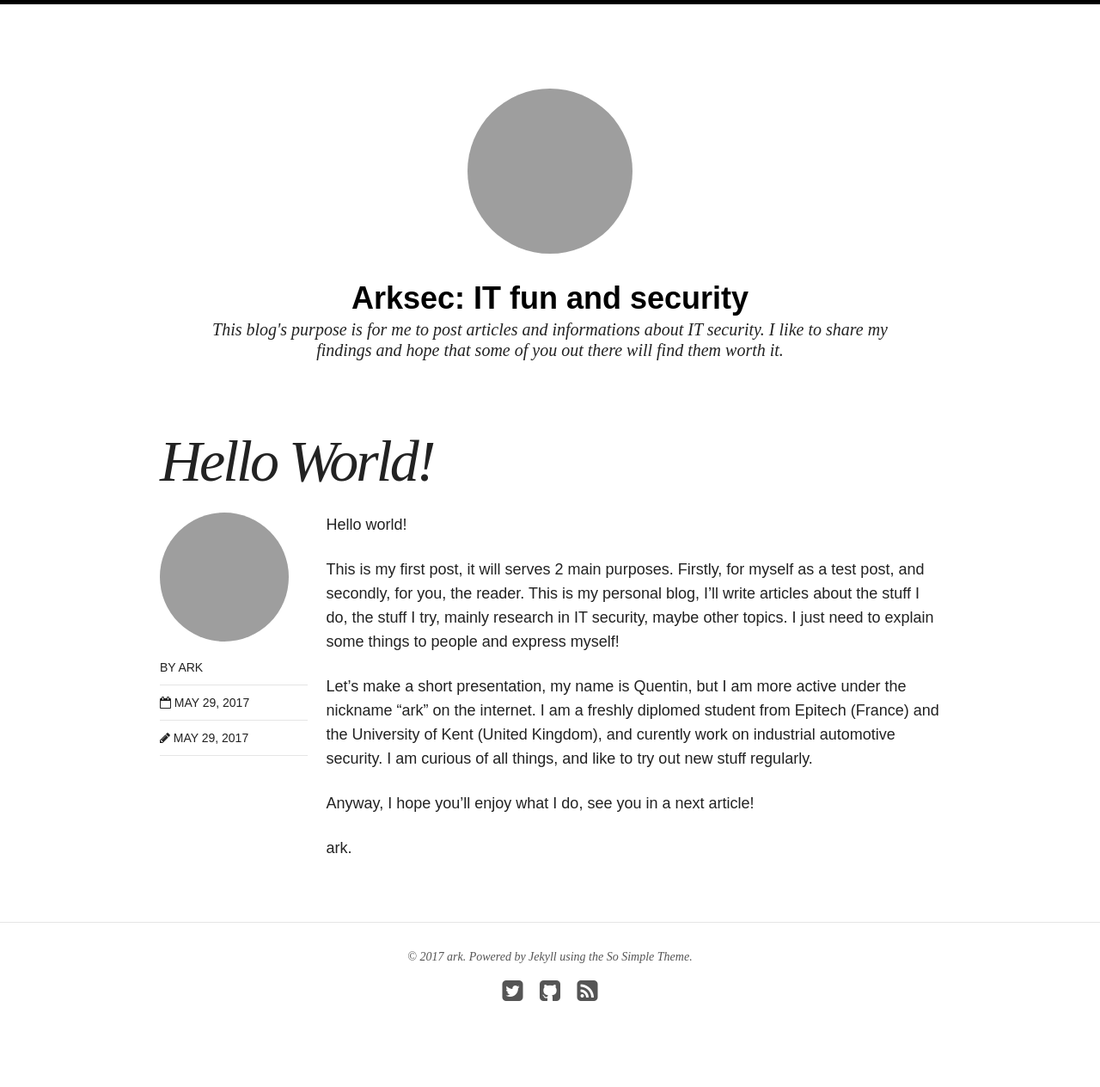
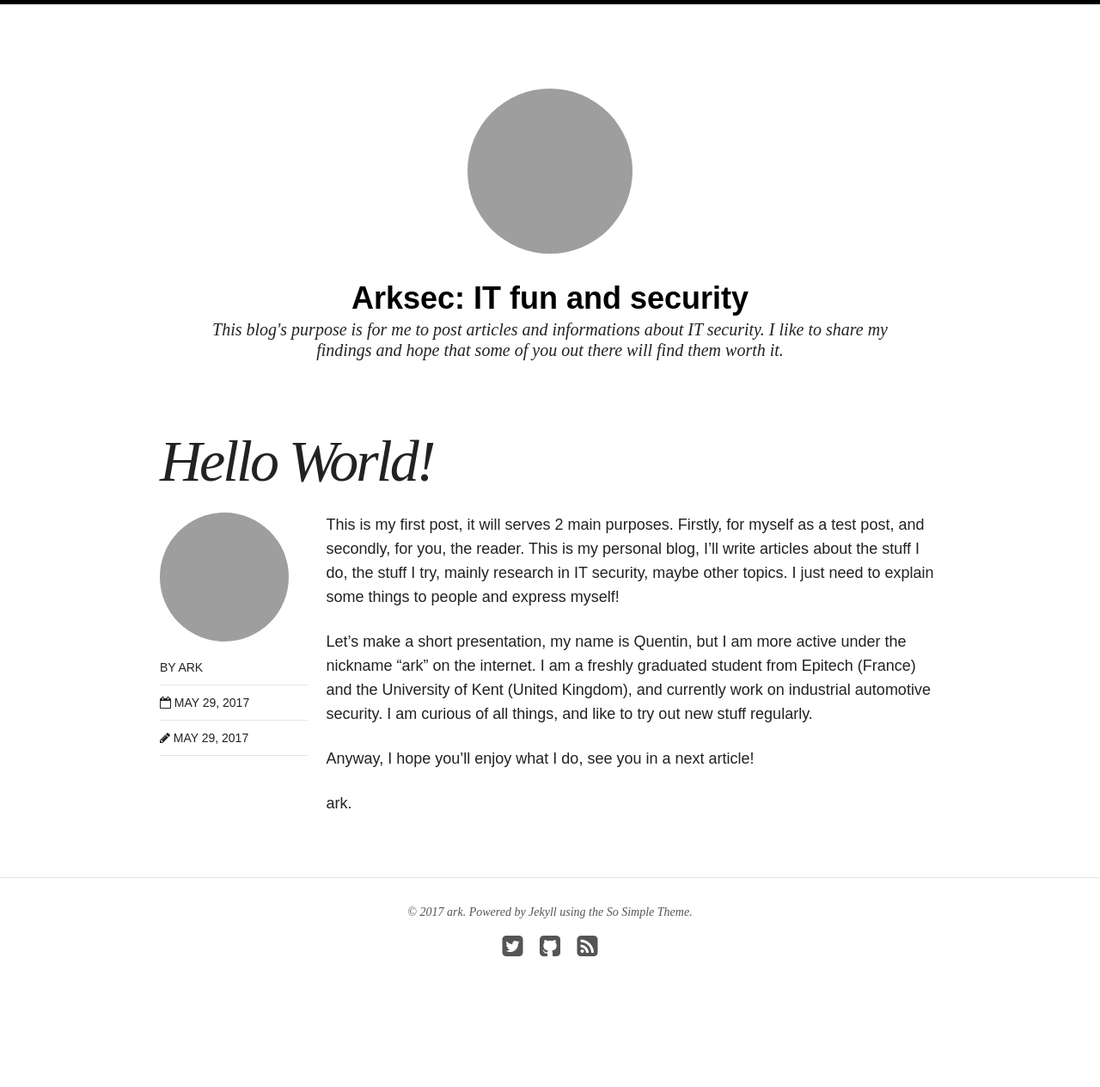
Before and after one commit to entropyqueen/entropyQueen.github.io, a Jekyll site: the page built from _posts/blog/2017-05-29-hello_world.md, in a window 1280 px wide. Shown: the whole page at 86% size. Built offline with Jekyll 4.4.1, drawn with Linux system fonts in a browser that asks for light colours; nearby versions of some CDN libraries; after the commit the page ends 1212 px from its top, so only the background shows below that.

Commit message:
update test

```diff
--- a/_posts/blog/2017-05-29-hello_world.md
+++ b/_posts/blog/2017-05-29-hello_world.md
@@ -9,11 +9,9 @@ image:
 date: 2017-05-29 14:53:22 +0200
 modified: 2017-05-29 14:53:22 +0200
 ---
-Hello world!
-
 This is my first post, it will serves 2 main purposes. Firstly, for myself as a test post, and secondly, for you, the reader. This is my personal blog, I'll write articles about the stuff I do, the stuff I try, mainly research in IT security, maybe other topics. I just need to explain some things to people and express myself!
 
-Let's make a short presentation, my name is Quentin, but I am more active under the nickname "ark" on the internet. I am a freshly diplomed student from Epitech (France) and the University of Kent (United Kingdom), and curently work on industrial automotive security. I am curious of all things, and like to try out new stuff regularly.
+Let's make a short presentation, my name is Quentin, but I am more active under the nickname "ark" on the internet. I am a freshly graduated student from Epitech (France) and the University of Kent (United Kingdom), and currently work on industrial automotive security. I am curious of all things, and like to try out new stuff regularly.
 
 Anyway, I hope you'll enjoy what I do, see you in a next article!
 
```
